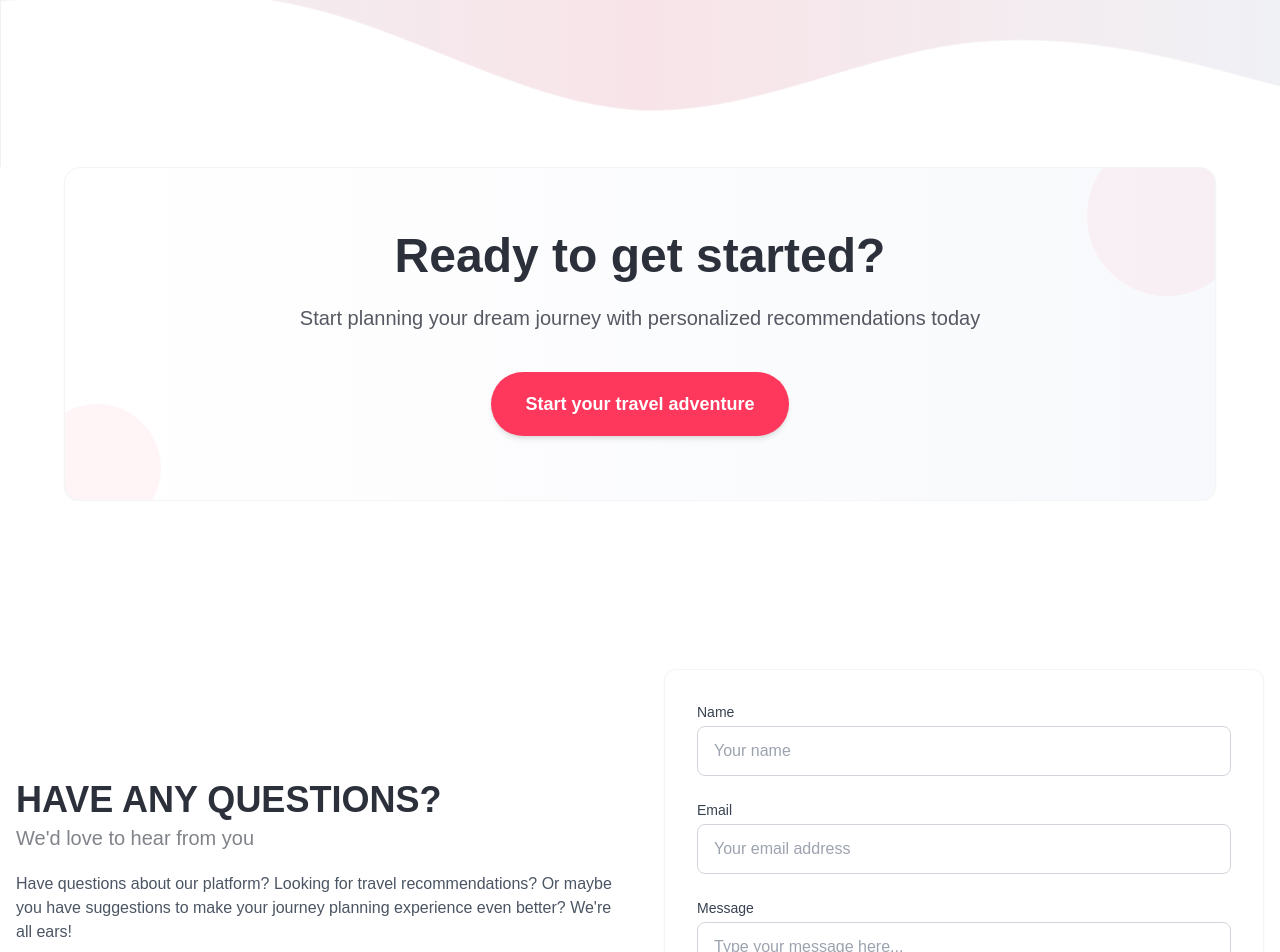
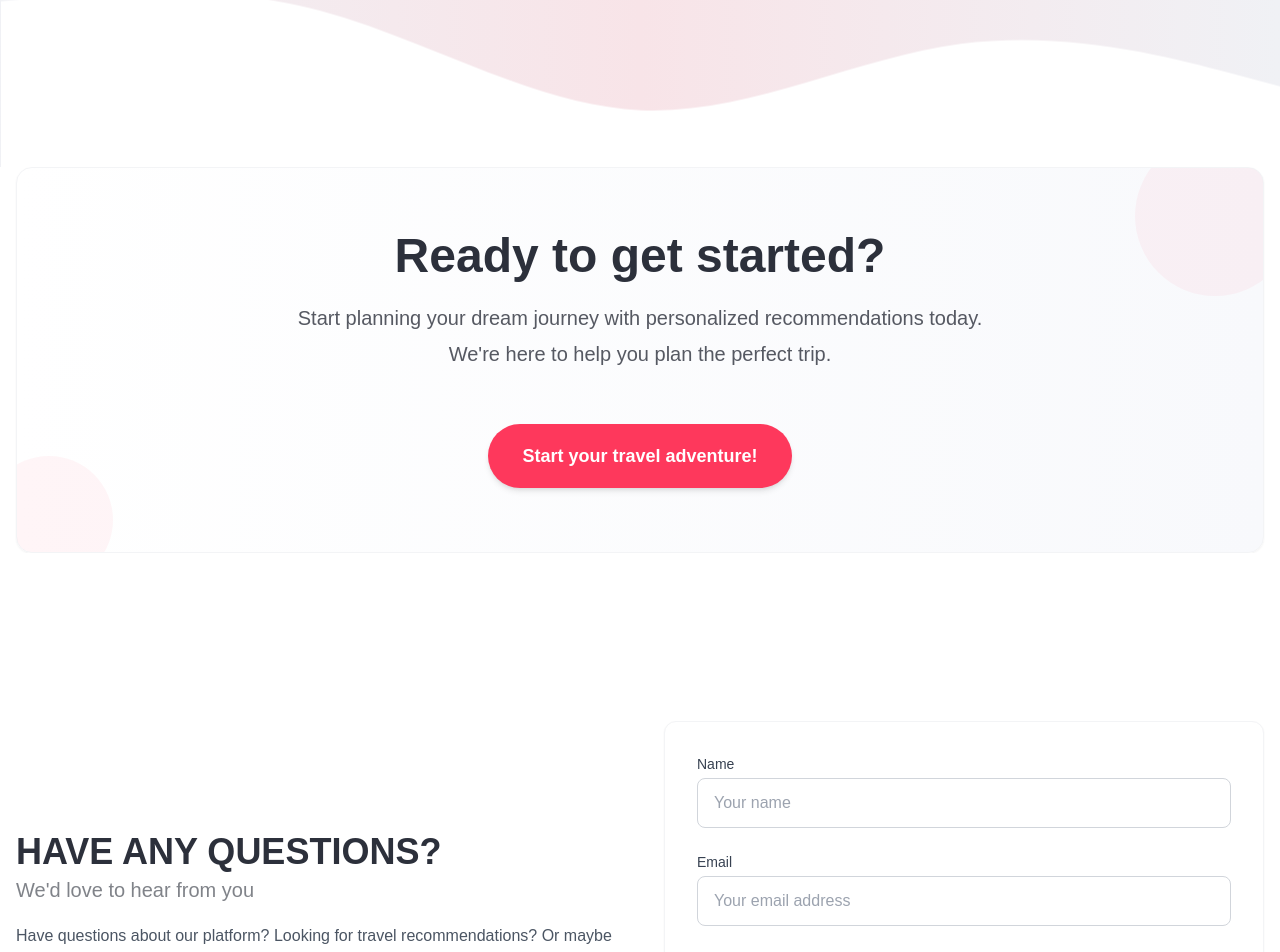
Before and after one commit to voyage-pi/landing-page, a React (Vite) app: page / in a window 1280 px wide. Shown: the part 3464-4416 px from the top of the page. Built offline with nearby package versions, Linux system fonts and the light colour scheme.

Commit message:
cta card changes

```diff
--- a/src/app/page.tsx
+++ b/src/app/page.tsx
@@ -385,7 +385,7 @@ export default function Home() {
       {/* CTA Section */}
       <section className="my-10 bg-white relative overflow-hidden">
         <div className="container mx-auto px-4 relative z-10">
-          <div className="max-w-6xl mx-auto bg-gradient-to-r from-[#fff] to-[#f8f9fc] rounded-2xl shadow-sm border border-gray-100 overflow-hidden transform transition-all duration-300">
+          <div className="max-w-8xl mx-auto bg-gradient-to-r from-[#fff] to-[#f8f9fc] rounded-2xl shadow-sm border border-gray-100 overflow-hidden transform transition-all duration-300">
             <div className="relative p-12 md:p-16">
               {/* Decorative elements */}
               <div className="absolute top-0 right-0 -mt-8 -mr-8 w-40 h-40 rounded-full bg-[#fe385c]/5"></div>
@@ -393,11 +393,14 @@ export default function Home() {
 
               <div className="relative text-center">
                 <h2 className="text-5xl md:text-5xl font-bold mb-6 text-[#2c303b]">Ready to get started?</h2>
-                <p className="text-lg md:text-xl mb-10 max-w-3xl mx-auto text-[#2c303b]/80">
-                  Start planning your dream journey with personalized recommendations today
+                <p className="text-lg md:text-xl mb-2 max-w-3xl mx-auto text-[#2c303b]/80">
+                  Start planning your dream journey with personalized recommendations today.
+                </p>
+                <p className="text-lg md:text-xl mb-14 max-w-3xl mx-auto text-[#2c303b]/80">
+                  We're here to help you plan the perfect trip.
                 </p>
                 <Button className="bg-[#fe385c] border-2 border-transparent hover:bg-transparent hover:border-2 hover:border-[#fe385c] hover:text-[#fe385c] text-white rounded-full px-8 py-4 text-lg shadow-md hover:shadow-lg transition-all duration-300">
-                  <strong>Start your travel adventure</strong>
+                  <strong>Start your travel adventure!</strong>
                 </Button>
               </div>
             </div>
```
